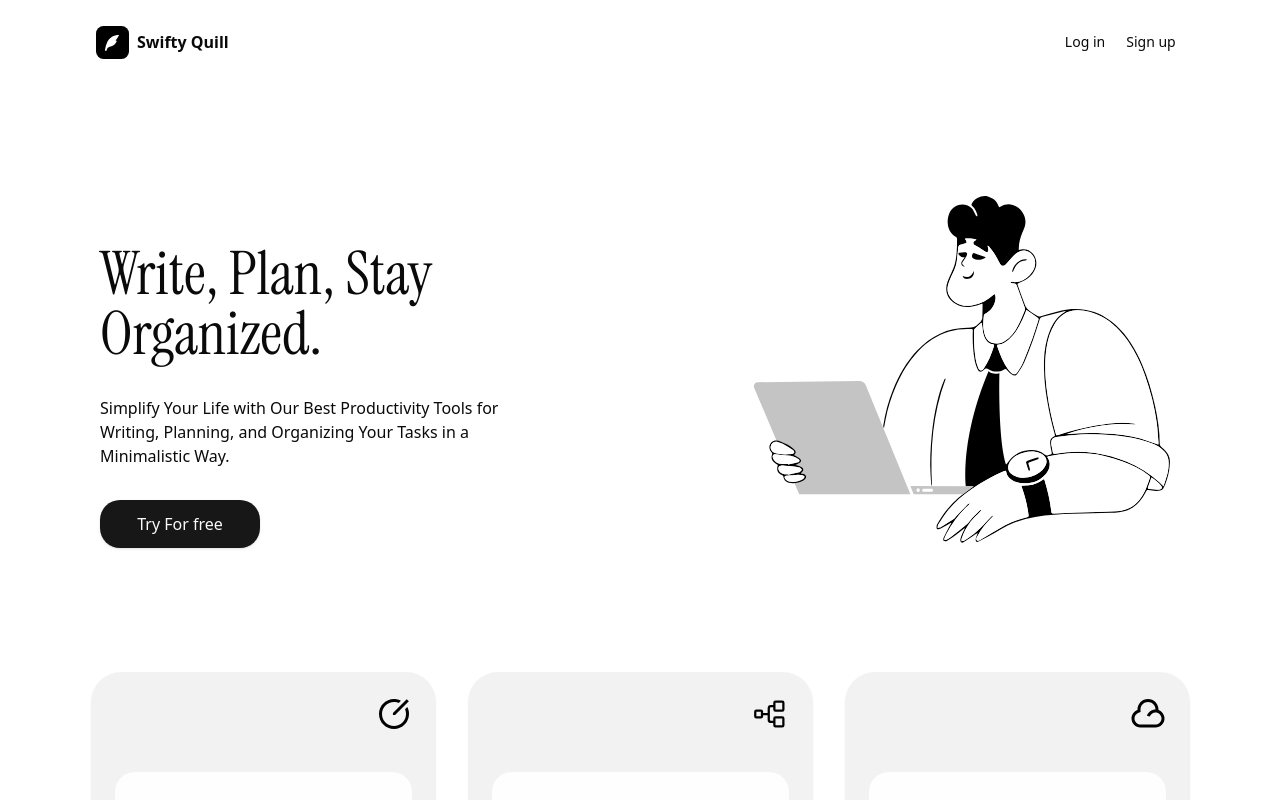
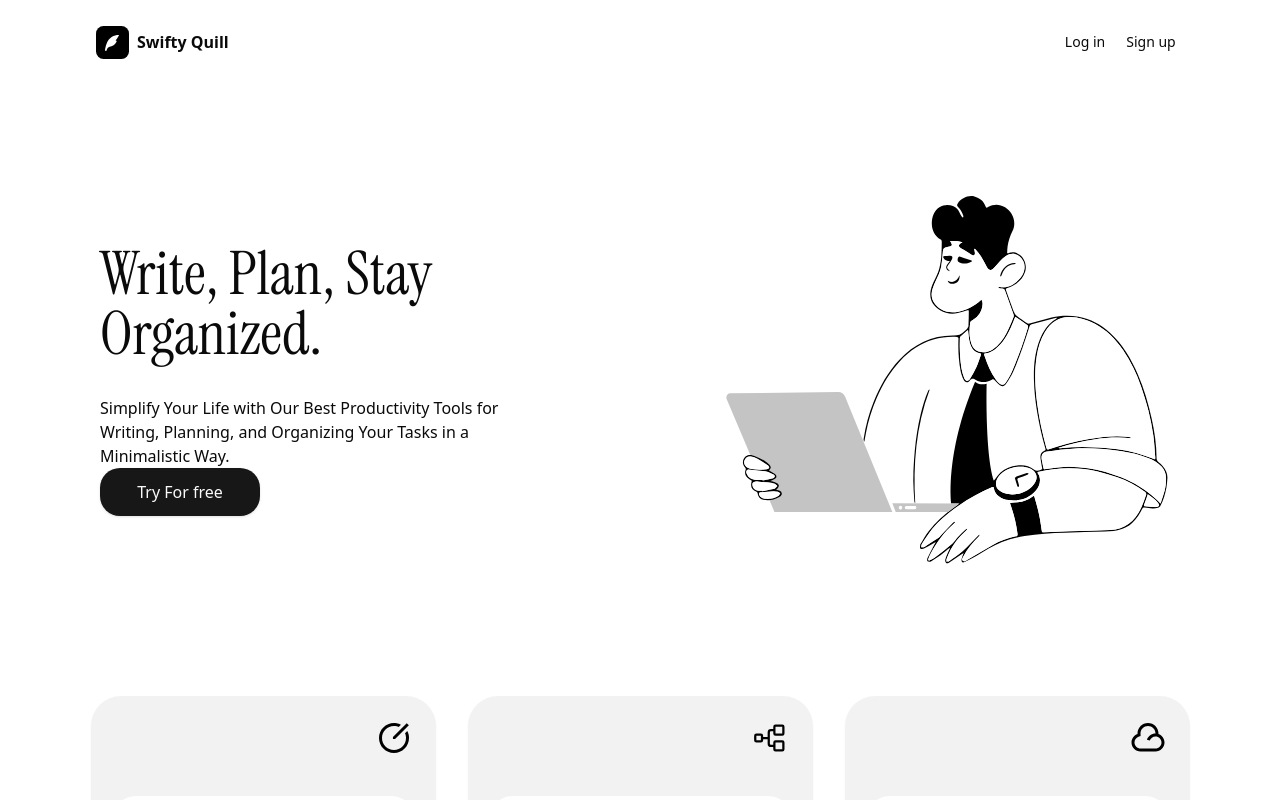
Before and after one commit to jovination/swiftyQuill, a Next.js app: page / in a window 1280 px wide. Shown: the top 800 px of the page. Built offline with nearby package versions, Linux system fonts and the light colour scheme; no server answers; the database is empty.

Commit message:
few updates

```diff
--- a/components/Hero.tsx
+++ b/components/Hero.tsx
@@ -1,5 +1,6 @@
 import { Button } from "@/components/ui/button"
 import Image from 'next/image'
+import Link from 'next/link'
 
 function Hero(){
     return(
@@ -11,16 +12,18 @@ function Hero(){
               <p className="text-base">
               Simplify Your Life with Our Best Productivity Tools for  Writing, Planning, and Organizing Your Tasks in a Minimalistic Way.
               </p>
+            <Link href="/signup">
             <Button
             className="w-[160px] h-[48px] rounded-[20px] text-base"
             >Try For free</Button>
+            </Link>
             </div>
             <div className=" flex justify-end w-[380px] lg:w-[560px] items-center">
             <Image
                 className=""
                 src="/illustration.svg"
-                width={500}
-                height={410}
+                width={530}
+                height={450}
                 alt="illustration"
                 />
             </div>
```
